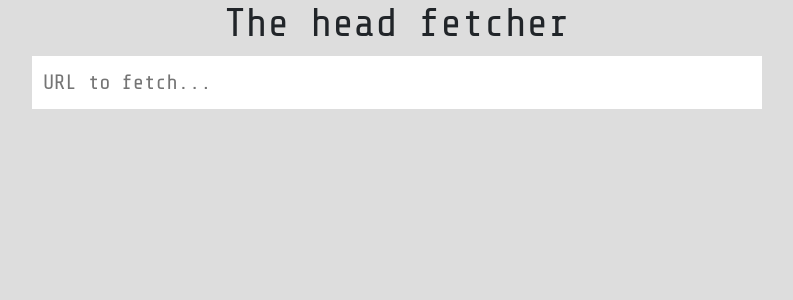
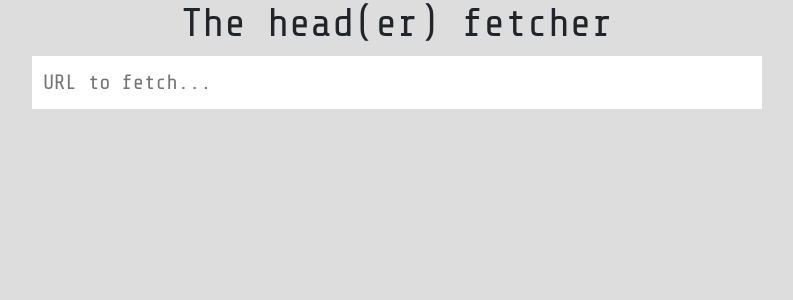
Before and after one commit to robahl/unobstrusive-head-fetcher, a React (Create React App) app: page / in a window 1280 px wide. Shown: the top 300 px of the page, without its empty margins (243-1036 px from the left). Built offline with nearby package versions, Linux system fonts and the light colour scheme.

Commit message:
Update name

```diff
--- a/src/App.js
+++ b/src/App.js
@@ -17,7 +17,7 @@ class App extends Component {
     return (
       <div className="App container">
         <div className="row">
-          <h1 className="col">The head fetcher</h1>
+          <h1 className="col">The head(er) fetcher</h1>
         </div>
         <div className="row">
           <UrlInput onSubmit={this.handleUrlSubmit} />
```
Also changed, not shown: 1 other file (tests, documents, lock files or other folders).
